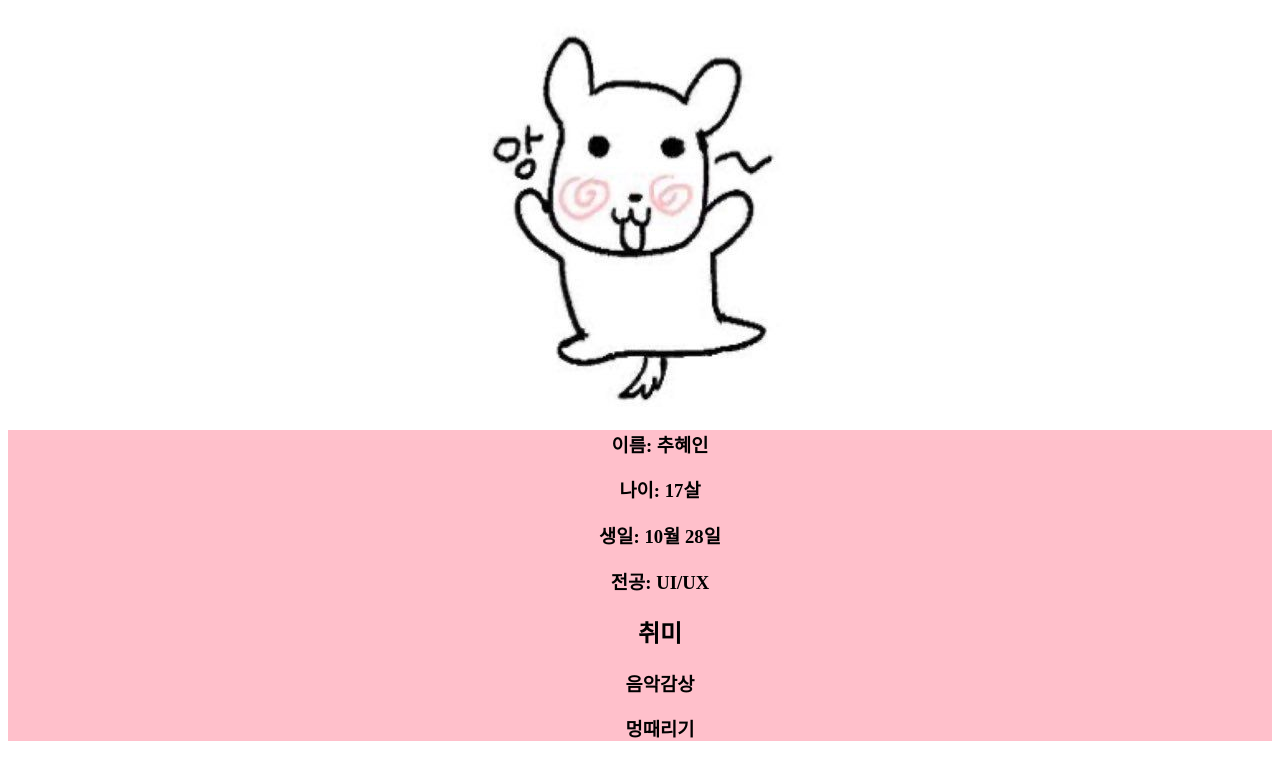
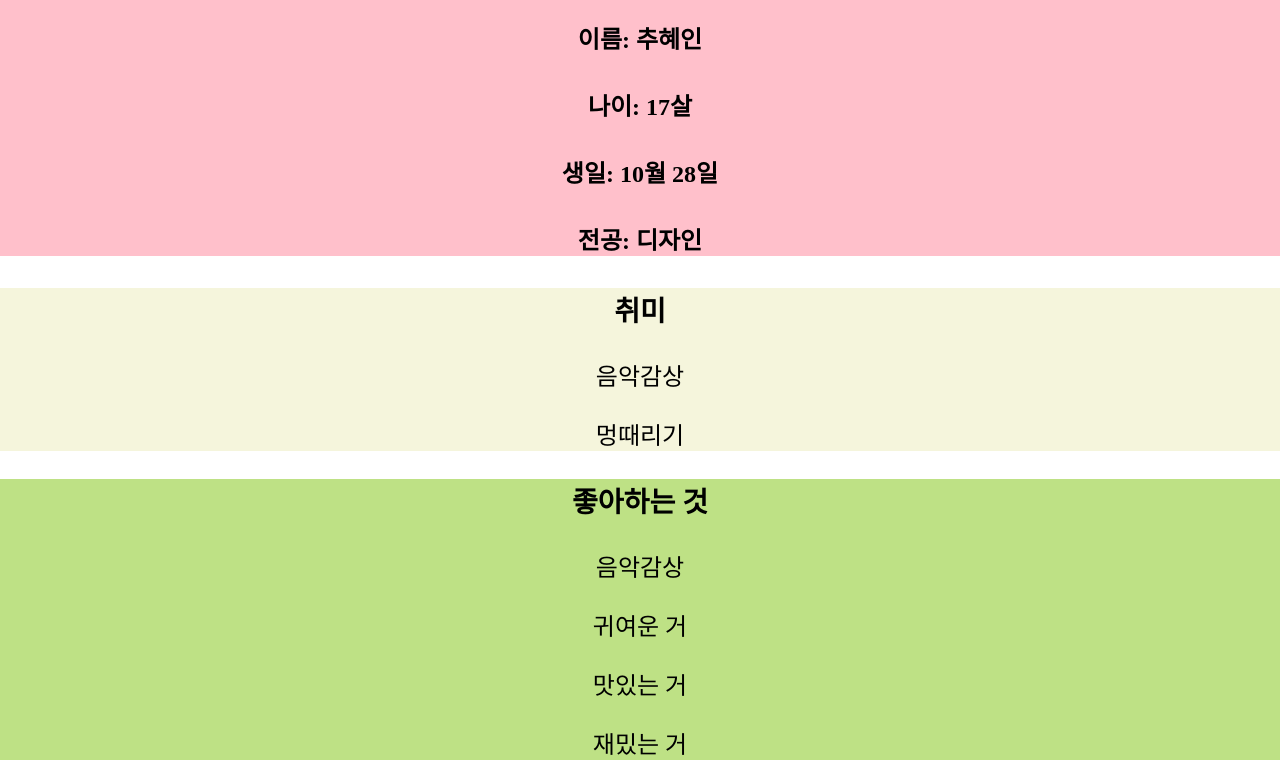
Before and after one commit to hyeinggu/TIL, a plain HTML site: page index.html in a window 1280 px wide. Shown: the part 82-866 px from the top of the page. Before the commit the page ends 842 px from the top, so only its background shows below. Drawn offline with Linux system fonts and the light colour scheme.

Commit message:
드디어

```diff
--- a/index.html
+++ b/index.html
@@ -1,23 +1,41 @@
 <!doctype html>
-<html lang="en">
+<html lang="ko">
   <head>
     <meta charset="UTF-8" />
     <meta name="viewport" content="width=device-width, initial-scale=1.0" />
     <title>자기소개</title>
+      <body style="text-align: center">
+
+    <style>
+      body {
+        margin: 0;
+        font-size: x-large;
+      }
+      h1 {
+        margin: 0;
+      }
+    </style>
   </head>
-  <body style="text-align: center">
-    <h1>자기소개</h1>
-    <img src="ang.jpg" />
+  <body>
     <div style="background-color: pink">
-      <ol>
-        <h3>이름: 추혜인</h3>
-        <h3>나이: 17살</h3>
-        <h3>생일: 10월 28일</h3>
-        <h3>전공: UI/UX</h3>
-        <h2>취미</h2>
-        <h3>음악감상</h3>
-        <h3>멍때리기</h3>
-      </ol>
+      <h1>자기소개</h1>
+      <h4>이름: 추혜인</h4>
+      <h4>나이: 17살</h4>
+      <h4>생일: 10월 28일</h4>
+
+      <h4>전공: 디자인</h4>
+    </div>
+    <div style="background-color: beige">
+      <h3>취미</h3>
+        <p>음악감상</p>
+        <p>멍때리기</p>
+    </div>
+    <div style="background-color: rgb(190, 225, 133);">
+    <h3>좋아하는 것</h3>
+    <p>음악감상</p>
+    <p>귀여운 거</p>
+    <p>맛있는 거</p>
+    <p>재밌는 거</p>
     </div>
   </body>
 </html>
```
